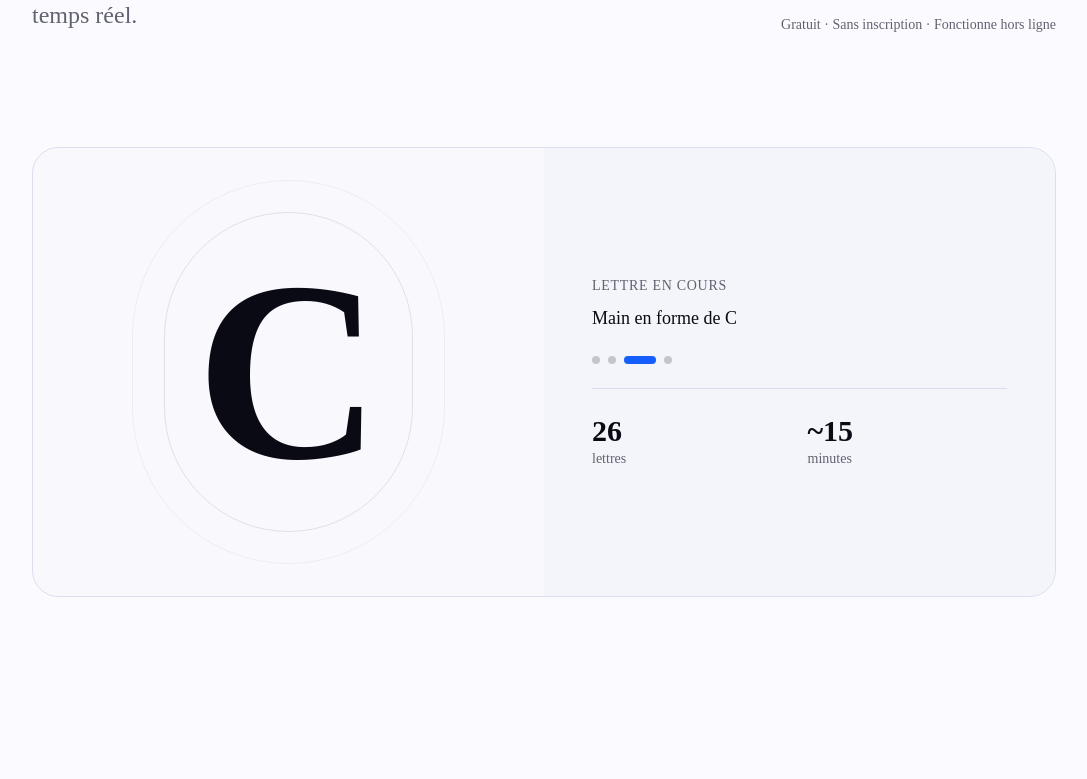
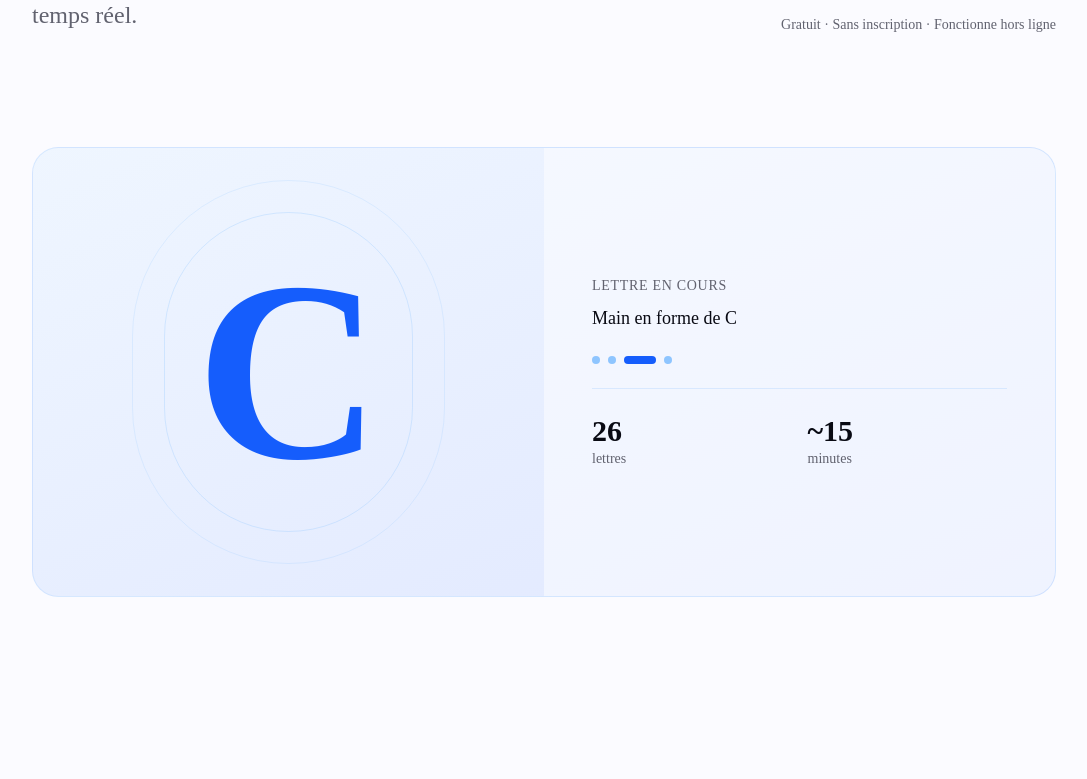
Before and after one commit to cosmos510/Parle-avec-tes-mains-v2, a Next.js app: page / in a window 1280 px wide. Shown: the part 456-1235 px from the top of the page, without its empty margins (96-1183 px from the left). Built offline with nearby package versions, Linux system fonts and the light colour scheme.

Commit message:
ui: consistent blue gradient style on hero and roadmap cards

```diff
--- a/src/components/sections/hero.tsx
+++ b/src/components/sections/hero.tsx
@@ -76,7 +76,7 @@ export function HeroSection() {
           transition={{ duration: 0.8, delay: 0.5 }}
           className="mt-20 sm:mt-28"
         >
-          <div className="relative rounded-3xl border border-border bg-muted/30 overflow-hidden">
+          <div className="relative rounded-3xl bg-gradient-to-br from-blue-50 to-indigo-100 dark:from-blue-950/30 dark:to-indigo-950/30 border border-blue-200/50 dark:border-blue-800/30 overflow-hidden">
             <div className="grid sm:grid-cols-2">
               {/* Left: Big animated letter */}
               <div className="flex items-center justify-center py-16 sm:py-24">
@@ -87,19 +87,19 @@ export function HeroSection() {
                     animate={{ opacity: 1, y: 0, scale: 1 }}
                     exit={{ opacity: 0, y: -20 }}
                     transition={{ duration: 0.4 }}
-                    className="text-[12rem] sm:text-[16rem] font-bold text-foreground leading-none select-none"
+                    className="text-[12rem] sm:text-[16rem] font-bold text-blue-600 dark:text-blue-400 leading-none select-none"
                   >
                     {letters[currentIndex].letter}
                   </motion.span>
 
                   {/* Subtle ring decoration */}
-                  <div className="absolute -inset-8 border border-foreground/10 rounded-full" />
-                  <div className="absolute -inset-16 border border-foreground/5 rounded-full" />
+                  <div className="absolute -inset-8 border border-blue-300/30 dark:border-blue-700/30 rounded-full" />
+                  <div className="absolute -inset-16 border border-blue-300/20 dark:border-blue-700/20 rounded-full" />
                 </div>
               </div>
 
               {/* Right: Info panel */}
-              <div className="flex flex-col justify-center p-8 sm:p-12 bg-muted/50">
+              <div className="flex flex-col justify-center p-8 sm:p-12 bg-white/50 dark:bg-blue-950/30">
                 <div className="space-y-6">
                   {/* Current letter info */}
                   <div>
@@ -125,14 +125,14 @@ export function HeroSection() {
                         className={`h-2 rounded-full transition-all ${
                           i === currentIndex
                             ? "bg-blue-600 w-8"
-                            : "bg-foreground/20 w-2 hover:bg-foreground/40"
+                            : "bg-blue-300 dark:bg-blue-700 w-2 hover:bg-blue-400 dark:hover:bg-blue-600"
                         }`}
                       />
                     ))}
                   </div>
 
                   {/* Stats */}
-                  <div className="pt-6 border-t border-border">
+                  <div className="pt-6 border-t border-blue-200/50 dark:border-blue-800/30">
                     <div className="grid grid-cols-2 gap-4">
                       <div>
                         <p className="text-3xl font-bold text-foreground">26</p>
```
